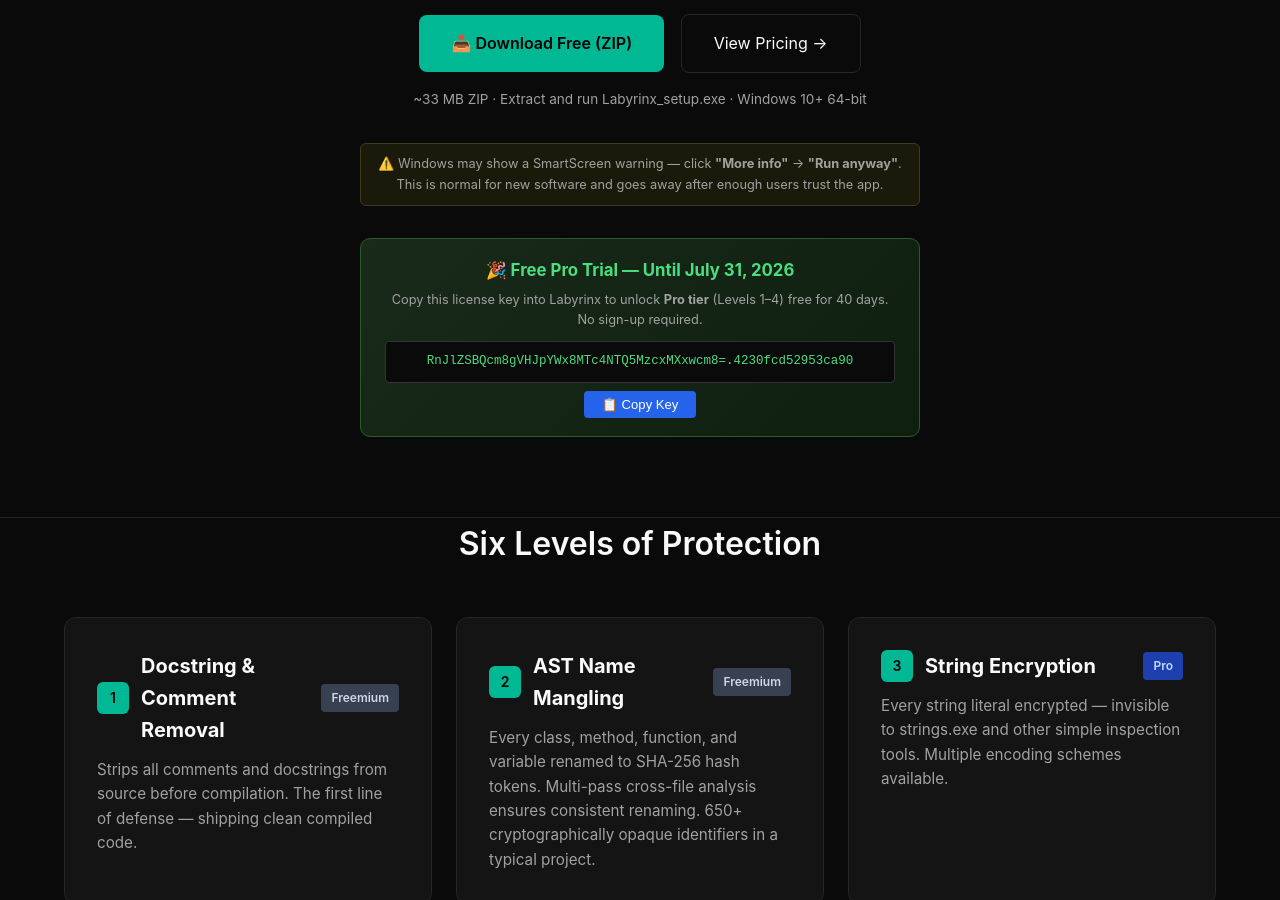
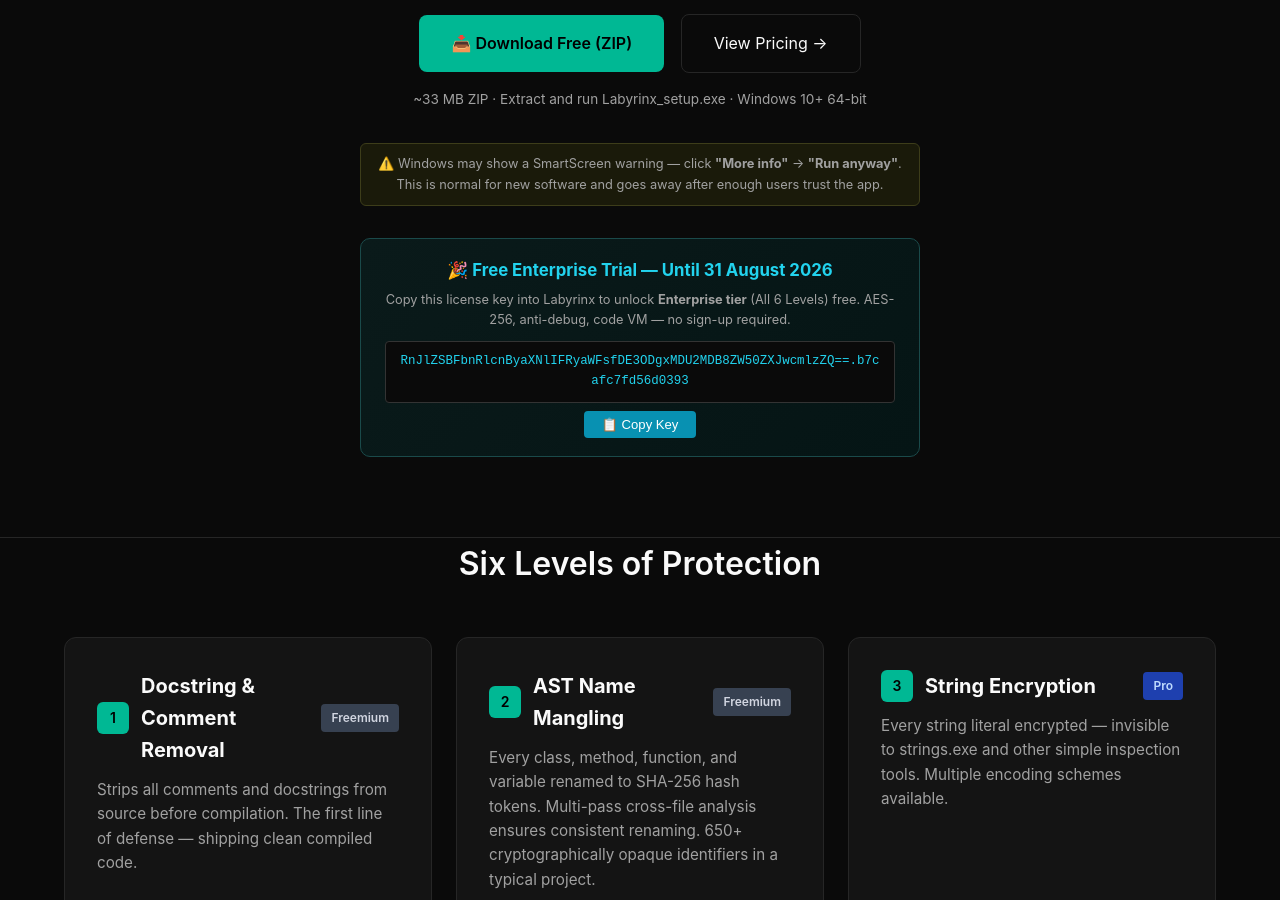
Before and after one commit to Labyrinx-dev/Labyrinx-dev.github.io, a Jekyll site: the page built from index.html, in a window 1280 px wide and 900 px high, scrolled down 329 px. Built offline with Jekyll 4.4.1, drawn with Linux system fonts in a browser that asks for light colours; some of the changed text lies outside the part shown.

Commit message:
Upgrade free trial from Pro to Enterprise, extend to 31 August 2026
- Enterprise tier trial (all 6 levels) replaces expired Pro trial
- AES-256, anti-debug, code VM, license system — all included
- Updated README with trial key and tier-annotated features table
- Updated trial_license.txt with new key and full feature list
- Cyan-themed banner to match Enterprise branding

Co-Authored-By: Claude <noreply@anthropic.com>

```diff
--- a/index.html
+++ b/index.html
@@ -6,7 +6,7 @@
   <meta charset="UTF-8" />
   <meta name="viewport" content="width=device-width, initial-scale=1.0" />
   <title>Labyrinx — Python Code Obfuscation &amp; Protection</title>
-  <meta name="description" content="Protect Python source code with 6 levels of protection. Compile to native x64 machine code via Cython. No Python install required on target machines. Freemium, Pro ($9/mo), and Enterprise ($29/mo)." />
+  <meta name="description" content="Protect Python source code with 6 levels of protection. Compile to native x64 machine code via Cython. No Python install required on target machines. Free Enterprise trial until 31 Aug 2026. Freemium, Pro ($9/mo), and Enterprise ($29/mo)." />
 
   <!-- Google tag (gtag.js) -->
   <script async src="https://www.googletagmanager.com/gtag/js?id=G-JCTPZHBSP7"></script>
@@ -547,11 +547,11 @@
       <p style="margin-top:8px;background:#1a1a0a;border:1px solid #3d3d1a;border-radius:6px;padding:10px 16px;max-width:560px;margin-left:auto;margin-right:auto;font-size:0.8rem;color:var(--color-text-secondary);">
         &#x26A0;&#xFE0F; Windows may show a SmartScreen warning — click <strong>"More info"</strong> &#x2192; <strong>"Run anyway"</strong>. This is normal for new software and goes away after enough users trust the app.
       </p>
-      <div style="margin-top:20px;background:linear-gradient(135deg,#1a2a1a,#0f1f0f);border:1px solid #2d5a2d;border-radius:10px;padding:18px 24px;max-width:560px;margin-left:auto;margin-right:auto;text-align:center;">
-        <p style="margin:0 0 6px 0;font-size:1.05rem;font-weight:bold;color:#4ade80;">&#x1F389; Free Pro Trial — Until July 31, 2026</p>
-        <p style="margin:0 0 10px 0;font-size:0.8rem;color:var(--color-text-secondary);">Copy this license key into Labyrinx to unlock <strong>Pro tier</strong> (Levels 1–4) free for 40 days. No sign-up required.</p>
-        <code style="display:block;background:#0a0a0a;border:1px solid #333;border-radius:4px;padding:10px 14px;font-size:0.78rem;word-break:break-all;color:#4ade80;margin-bottom:8px;" id="trial-key">RnJlZSBQcm8gVHJpYWx8MTc4NTQ5MzcxMXxwcm8=.4230fcd52953ca90</code>
-        <button onclick="navigator.clipboard.writeText(document.getElementById('trial-key').textContent);this.textContent='Copied!';setTimeout(()=>this.textContent='Copy Key',1500)" style="background:#2563eb;color:white;border:none;border-radius:4px;padding:6px 18px;font-size:0.82rem;cursor:pointer;">&#x1F4CB; Copy Key</button>
+      <div style="margin-top:20px;background:linear-gradient(135deg,#0a1a1a,#051515);border:1px solid #1a4a4a;border-radius:10px;padding:18px 24px;max-width:560px;margin-left:auto;margin-right:auto;text-align:center;">
+        <p style="margin:0 0 6px 0;font-size:1.05rem;font-weight:bold;color:#22d3ee;">&#x1F389; Free Enterprise Trial — Until 31 August 2026</p>
+        <p style="margin:0 0 10px 0;font-size:0.8rem;color:var(--color-text-secondary);">Copy this license key into Labyrinx to unlock <strong>Enterprise tier</strong> (All 6 Levels) free. AES-256, anti-debug, code VM — no sign-up required.</p>
+        <code style="display:block;background:#0a0a0a;border:1px solid #333;border-radius:4px;padding:10px 14px;font-size:0.78rem;word-break:break-all;color:#22d3ee;margin-bottom:8px;" id="trial-key">RnJlZSBFbnRlcnByaXNlIFRyaWFsfDE3ODgxMDU2MDB8ZW50ZXJwcmlzZQ==.b7cafc7fd56d0393</code>
+        <button onclick="navigator.clipboard.writeText(document.getElementById('trial-key').textContent);this.textContent='Copied!';setTimeout(()=>this.textContent='Copy Key',1500)" style="background:#0891b2;color:white;border:none;border-radius:4px;padding:6px 18px;font-size:0.82rem;cursor:pointer;">&#x1F4CB; Copy Key</button>
       </div>
     </div>
   </section>
@@ -681,7 +681,7 @@
         <div class="step-num">3</div>
         <div class="step-content">
           <h4>Upgrade (Optional)</h4>
-          <p>Unlock Pro ($9/mo) or Enterprise ($29/mo) for higher protection tiers. License key delivered automatically.</p>
+          <p>Unlock Pro ($9/mo) or Enterprise ($29/mo) for higher protection tiers. <strong style="color:#22d3ee;">Free Enterprise trial until 31 August 2026</strong> — copy the key above. License key delivered automatically.</p>
         </div>
       </div>
     </div>
@@ -783,7 +783,7 @@
   <section class="container" id="contact">
     <h2>Contact &amp; Sales</h2>
     <div class="contact-info">
-      <p>For trial requests, licensing inquiries, and enterprise pricing:</p>
+      <p>Free Enterprise trial key available above (expires 31 August 2026). For licensing inquiries and enterprise pricing:</p>
       <p style="font-size:1.25rem;">&#x1F4E7; <a href="mailto:labyrinx@yahoo.com">labyrinx@yahoo.com</a></p>
       <p>&#x1F419; <a href="https://github.com/Labyrinx-dev">github.com/Labyrinx-dev</a></p>
     </div>
```
Also changed, not shown: release/trial_license.txt (+18 -2 lines), README.md.
